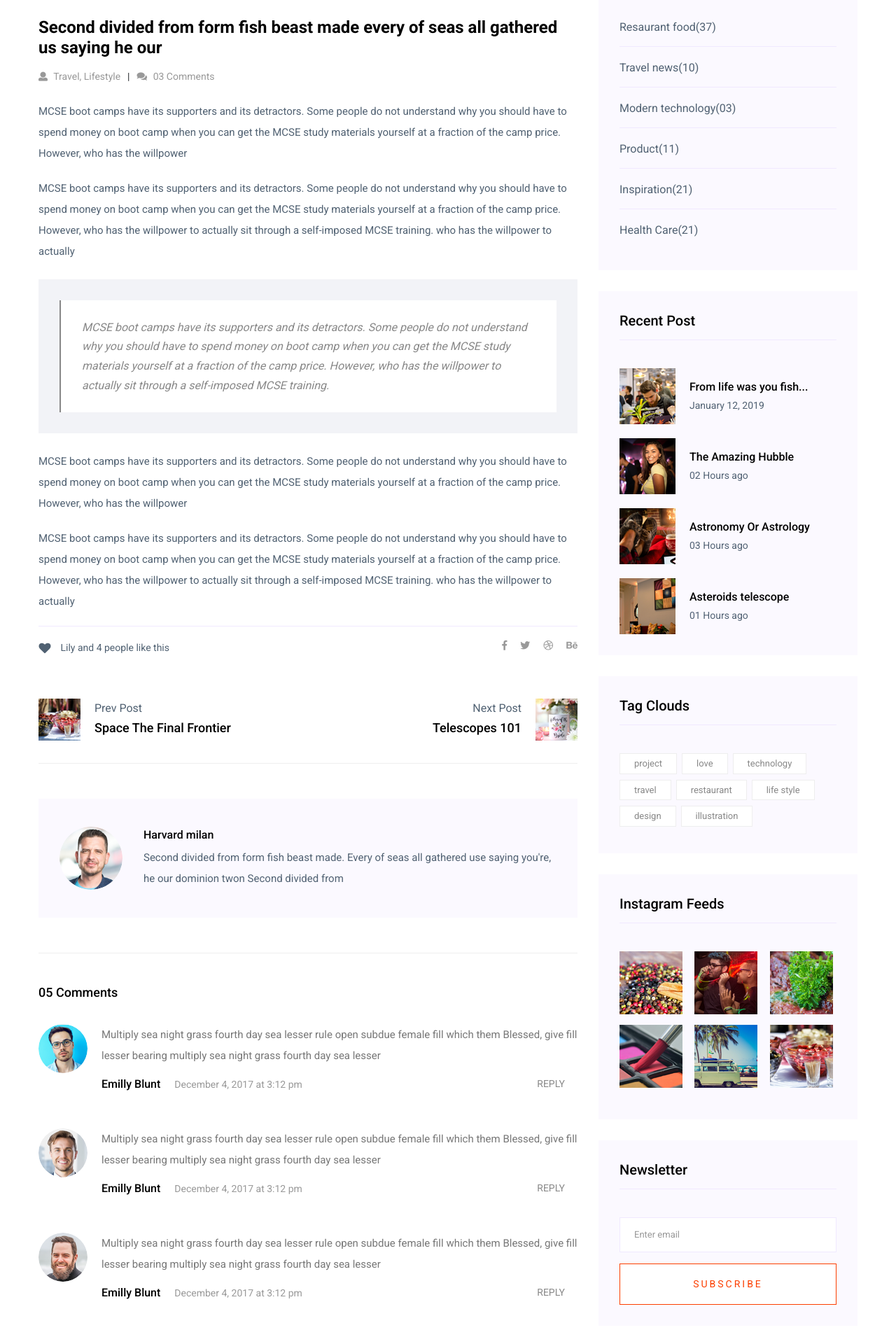
After one commit to ayubsht1/newspaper, a Django app: page /post-detail/1/ in a window 1280 px wide. The commit adds this page. Shown: the part 680-2600 px from the top of the page at 70% size. Run offline with Django 5.2, Linux system fonts and the light colour scheme; data comes from the database, SQL or seed files in the repository; some libraries are stand-ins or nearby versions.

Commit message:
post-detail starting

```diff
--- a/newspaper/urls.py
+++ b/newspaper/urls.py
@@ -9,4 +9,5 @@ urlpatterns = [
     path("post-by-category/<int:category_id>/",views.PostByCategoryView.as_view(),name="post-by-category"),
     path("post-by-tag/<int:tag_id>/",views.PostByTagView.as_view(),name="post-by-tag"),
     path("contact/", views.ContactView.as_view(), name="contact"),
+    path("post-detail/<int:pk>/", views.PostDetailView.as_view(), name="post-detail"),
 ]
--- a/newspaper/views.py
+++ b/newspaper/views.py
@@ -1,5 +1,5 @@
 from django.shortcuts import render
-from django.views.generic import ListView, TemplateView, View
+from django.views.generic import ListView, TemplateView, View, DetailView
 
 from newspaper.forms import ContactForm
 from newspaper.models import Category, Post, Tag
@@ -114,3 +114,14 @@ class ContactView(View):
                 "Error submitting your query. Please make sure that all fields are valid."
             )
         return render(request, self.template_name, {'form': form},)
+
+
+class PostDetailView(DetailView):
+    model = Post
+    template_name = "aznews/detail/detail.html"
+    context_object_name = "post"
+
+    def get_queryset(self):
+        query = super().get_queryset()
+        query = query.filter(published_at__isnull=False, status="active")
+        return query
--- /dev/null
+++ b/templates/aznews/detail/detail.html
@@ -0,0 +1,412 @@
+{% extends "aznews/base.html" %}
+{% block content %}
+<!--================Blog Area =================-->
+<section class="blog_area single-post-area section-padding">
+    <div class="container">
+       <div class="row">
+          <div class="col-lg-8 posts-list">
+             <div class="single-post">
+                <div class="feature-img">
+                   <img class="img-fluid" src="assets/img/blog/single_blog_1.png" alt="">
+                </div>
+                <div class="blog_details">
+                   <h2>Second divided from form fish beast made every of seas
+                      all gathered us saying he our
+                   </h2>
+                   <ul class="blog-info-link mt-3 mb-4">
+                      <li><a href="#"><i class="fa fa-user"></i> Travel, Lifestyle</a></li>
+                      <li><a href="#"><i class="fa fa-comments"></i> 03 Comments</a></li>
+                   </ul>
+                   <p class="excert">
+                      MCSE boot camps have its supporters and its detractors. Some people do not understand why you
+                      should have to spend money on boot camp when you can get the MCSE study materials yourself at a
+                      fraction of the camp price. However, who has the willpower
+                   </p>
+                   <p>
+                      MCSE boot camps have its supporters and its detractors. Some people do not understand why you
+                      should have to spend money on boot camp when you can get the MCSE study materials yourself at a
+                      fraction of the camp price. However, who has the willpower to actually sit through a
+                      self-imposed MCSE training. who has the willpower to actually
+                   </p>
+                   <div class="quote-wrapper">
+                      <div class="quotes">
+                         MCSE boot camps have its supporters and its detractors. Some people do not understand why you
+                         should have to spend money on boot camp when you can get the MCSE study materials yourself at
+                         a fraction of the camp price. However, who has the willpower to actually sit through a
+                         self-imposed MCSE training.
+                      </div>
+                   </div>
+                   <p>
+                      MCSE boot camps have its supporters and its detractors. Some people do not understand why you
+                      should have to spend money on boot camp when you can get the MCSE study materials yourself at a
+                      fraction of the camp price. However, who has the willpower
+                   </p>
+                   <p>
+                      MCSE boot camps have its supporters and its detractors. Some people do not understand why you
+                      should have to spend money on boot camp when you can get the MCSE study materials yourself at a
+                      fraction of the camp price. However, who has the willpower to actually sit through a
+                      self-imposed MCSE training. who has the willpower to actually
+                   </p>
+                </div>
+             </div>
+             <div class="navigation-top">
+                <div class="d-sm-flex justify-content-between text-center">
+                   <p class="like-info"><span class="align-middle"><i class="fa fa-heart"></i></span> Lily and 4
+                      people like this</p>
+                   <div class="col-sm-4 text-center my-2 my-sm-0">
+                      <!-- <p class="comment-count"><span class="align-middle"><i class="fa fa-comment"></i></span> 06 Comments</p> -->
+                   </div>
+                   <ul class="social-icons">
+                      <li><a href="#"><i class="fab fa-facebook-f"></i></a></li>
+                      <li><a href="#"><i class="fab fa-twitter"></i></a></li>
+                      <li><a href="#"><i class="fab fa-dribbble"></i></a></li>
+                      <li><a href="#"><i class="fab fa-behance"></i></a></li>
+                   </ul>
+                </div>
+                <div class="navigation-area">
+                   <div class="row">
+                      <div
+                         class="col-lg-6 col-md-6 col-12 nav-left flex-row d-flex justify-content-start align-items-center">
+                         <div class="thumb">
+                            <a href="#">
+                               <img class="img-fluid" src="assets/img/post/preview.png" alt="">
+                            </a>
+                         </div>
+                         <div class="arrow">
+                            <a href="#">
+                               <span class="lnr text-white ti-arrow-left"></span>
+                            </a>
+                         </div>
+                         <div class="detials">
+                            <p>Prev Post</p>
+                            <a href="#">
+                               <h4>Space The Final Frontier</h4>
+                            </a>
+                         </div>
+                      </div>
+                      <div
+                         class="col-lg-6 col-md-6 col-12 nav-right flex-row d-flex justify-content-end align-items-center">
+                         <div class="detials">
+                            <p>Next Post</p>
+                            <a href="#">
+                               <h4>Telescopes 101</h4>
+                            </a>
+                         </div>
+                         <div class="arrow">
+                            <a href="#">
+                               <span class="lnr text-white ti-arrow-right"></span>
+                            </a>
+                         </div>
+                         <div class="thumb">
+                            <a href="#">
+                               <img class="img-fluid" src="assets/img/post/next.png" alt="">
+                            </a>
+                         </div>
+                      </div>
+                   </div>
+                </div>
+             </div>
+             <div class="blog-author">
+                <div class="media align-items-center">
+                   <img src="assets/img/blog/author.png" alt="">
+                   <div class="media-body">
+                      <a href="#">
+                         <h4>Harvard milan</h4>
+                      </a>
+                      <p>Second divided from form fish beast made. Every of seas all gathered use saying you're, he
+                         our dominion twon Second divided from</p>
+                   </div>
+                </div>
+             </div>
+             <div class="comments-area">
+                <h4>05 Comments</h4>
+                <div class="comment-list">
+                   <div class="single-comment justify-content-between d-flex">
+                      <div class="user justify-content-between d-flex">
+                         <div class="thumb">
+                            <img src="assets/img/comment/comment_1.png" alt="">
+                         </div>
+                         <div class="desc">
+                            <p class="comment">
+                               Multiply sea night grass fourth day sea lesser rule open subdue female fill which them
+                               Blessed, give fill lesser bearing multiply sea night grass fourth day sea lesser
+                            </p>
+                            <div class="d-flex justify-content-between">
+                               <div class="d-flex align-items-center">
+                                  <h5>
+                                     <a href="#">Emilly Blunt</a>
+                                  </h5>
+                                  <p class="date">December 4, 2017 at 3:12 pm </p>
+                               </div>
+                               <div class="reply-btn">
+                                  <a href="#" class="btn-reply text-uppercase">reply</a>
+                               </div>
+                            </div>
+                         </div>
+                      </div>
+                   </div>
+                </div>
+                <div class="comment-list">
+                   <div class="single-comment justify-content-between d-flex">
+                      <div class="user justify-content-between d-flex">
+                         <div class="thumb">
+                            <img src="assets/img/comment/comment_2.png" alt="">
+                         </div>
+                         <div class="desc">
+                            <p class="comment">
+                               Multiply sea night grass fourth day sea lesser rule open subdue female fill which them
+                               Blessed, give fill lesser bearing multiply sea night grass fourth day sea lesser
+                            </p>
+                            <div class="d-flex justify-content-between">
+                               <div class="d-flex align-items-center">
+                                  <h5>
+                                     <a href="#">Emilly Blunt</a>
+                                  </h5>
+                                  <p class="date">December 4, 2017 at 3:12 pm </p>
+                               </div>
+                               <div class="reply-btn">
+                                  <a href="#" class="btn-reply text-uppercase">reply</a>
+                               </div>
+                            </div>
+                         </div>
+                      </div>
+                   </div>
+                </div>
+                <div class="comment-list">
+                   <div class="single-comment justify-content-between d-flex">
+                      <div class="user justify-content-between d-flex">
+                         <div class="thumb">
+                            <img src="assets/img/comment/comment_3.png" alt="">
+                         </div>
+                         <div class="desc">
+                            <p class="comment">
+                               Multiply sea night grass fourth day sea lesser rule open subdue female fill which them
+                               Blessed, give fill lesser bearing multiply sea night grass fourth day sea lesser
+                            </p>
+                            <div class="d-flex justify-content-between">
+                               <div class="d-flex align-items-center">
+                                  <h5>
+                                     <a href="#">Emilly Blunt</a>
+                                  </h5>
+                                  <p class="date">December 4, 2017 at 3:12 pm </p>
+                               </div>
+                               <div class="reply-btn">
+                                  <a href="#" class="btn-reply text-uppercase">reply</a>
+                               </div>
+                            </div>
+                         </div>
+                      </div>
+                   </div>
+                </div>
+             </div>
+             <div class="comment-form">
+                <h4>Leave a Reply</h4>
+                <form class="form-contact comment_form" action="#" id="commentForm">
+                   <div class="row">
+                      <div class="col-12">
+                         <div class="form-group">
+                            <textarea class="form-control w-100" name="comment" id="comment" cols="30" rows="9"
+                               placeholder="Write Comment"></textarea>
+                         </div>
+                      </div>
+                      <div class="col-sm-6">
+                         <div class="form-group">
+                            <input class="form-control" name="name" id="name" type="text" placeholder="Name">
+                         </div>
+                      </div>
+                      <div class="col-sm-6">
+                         <div class="form-group">
+                            <input class="form-control" name="email" id="email" type="email" placeholder="Email">
+                         </div>
+                      </div>
+                      <div class="col-12">
+                         <div class="form-group">
+                            <input class="form-control" name="website" id="website" type="text" placeholder="Website">
+                         </div>
+                      </div>
+                   </div>
+                   <div class="form-group">
+                      <button type="submit" class="button button-contactForm btn_1 boxed-btn">Send Message</button>
+                   </div>
+                </form>
+             </div>
+          </div>
+          <div class="col-lg-4">
+             <div class="blog_right_sidebar">
+                <aside class="single_sidebar_widget search_widget">
+                   <form action="#">
+                      <div class="form-group">
+                         <div class="input-group mb-3">
+                            <input type="text" class="form-control" placeholder='Search Keyword'
+                               onfocus="this.placeholder = ''" onblur="this.placeholder = 'Search Keyword'">
+                            <div class="input-group-append">
+                               <button class="btns" type="button"><i class="ti-search"></i></button>
+                            </div>
+                         </div>
+                      </div>
+                      <button class="button rounded-0 primary-bg text-white w-100 btn_1 boxed-btn"
+                         type="submit">Search</button>
+                   </form>
+                </aside>
+                <aside class="single_sidebar_widget post_category_widget">
+                   <h4 class="widget_title">Category</h4>
+                   <ul class="list cat-list">
+                      <li>
+                         <a href="#" class="d-flex">
+                            <p>Resaurant food</p>
+                            <p>(37)</p>
+                         </a>
+                      </li>
+                      <li>
+                         <a href="#" class="d-flex">
+                            <p>Travel news</p>
+                            <p>(10)</p>
+                         </a>
+                      </li>
+                      <li>
+                         <a href="#" class="d-flex">
+                            <p>Modern technology</p>
+                            <p>(03)</p>
+                         </a>
+                      </li>
+                      <li>
+                         <a href="#" class="d-flex">
+                            <p>Product</p>
+                            <p>(11)</p>
+                         </a>
+                      </li>
+                      <li>
+                         <a href="#" class="d-flex">
+                            <p>Inspiration</p>
+                            <p>(21)</p>
+                         </a>
+                      </li>
+                      <li>
+                         <a href="#" class="d-flex">
+                            <p>Health Care</p>
+                            <p>(21)</p>
+                         </a>
+                      </li>
+                   </ul>
+                </aside>
+                <aside class="single_sidebar_widget popular_post_widget">
+                   <h3 class="widget_title">Recent Post</h3>
+                   <div class="media post_item">
+                      <img src="assets/img/post/post_1.png" alt="post">
+                      <div class="media-body">
+                         <a href="single-blog.html">
+                            <h3>From life was you fish...</h3>
+                         </a>
+                         <p>January 12, 2019</p>
+                      </div>
+                   </div>
+                   <div class="media post_item">
+                      <img src="assets/img/post/post_2.png" alt="post">
+                      <div class="media-body">
+                         <a href="single-blog.html">
+                            <h3>The Amazing Hubble</h3>
+                         </a>
+                         <p>02 Hours ago</p>
+                      </div>
+                   </div>
+                   <div class="media post_item">
+                      <img src="assets/img/post/post_3.png" alt="post">
+                      <div class="media-body">
+                         <a href="single-blog.html">
+                            <h3>Astronomy Or Astrology</h3>
+                         </a>
+                         <p>03 Hours ago</p>
+                      </div>
+                   </div>
+                   <div class="media post_item">
+                      <img src="assets/img/post/post_4.png" alt="post">
+                      <div class="media-body">
+                         <a href="single-blog.html">
+                            <h3>Asteroids telescope</h3>
+                         </a>
+                         <p>01 Hours ago</p>
+                      </div>
+                   </div>
+                </aside>
+                <aside class="single_sidebar_widget tag_cloud_widget">
+                   <h4 class="widget_title">Tag Clouds</h4>
+                   <ul class="list">
+                      <li>
+                         <a href="#">project</a>
+                      </li>
+                      <li>
+                         <a href="#">love</a>
+                      </li>
+                      <li>
+                         <a href="#">technology</a>
+                      </li>
+                      <li>
+                         <a href="#">travel</a>
+                      </li>
+                      <li>
+                         <a href="#">restaurant</a>
+                      </li>
+                      <li>
+                         <a href="#">life style</a>
+                      </li>
+                      <li>
+                         <a href="#">design</a>
+                      </li>
+                      <li>
+                         <a href="#">illustration</a>
+                      </li>
+                   </ul>
+                </aside>
+                <aside class="single_sidebar_widget instagram_feeds">
+                   <h4 class="widget_title">Instagram Feeds</h4>
+                   <ul class="instagram_row flex-wrap">
+                      <li>
+                         <a href="#">
+                            <img class="img-fluid" src="assets/img/post/post_5.png" alt="">
+                         </a>
+                      </li>
+                      <li>
+                         <a href="#">
+                            <img class="img-fluid" src="assets/img/post/post_6.png" alt="">
+                         </a>
+                      </li>
+                      <li>
+                         <a href="#">
+                            <img class="img-fluid" src="assets/img/post/post_7.png" alt="">
+                         </a>
+                      </li>
+                      <li>
+                         <a href="#">
+                            <img class="img-fluid" src="assets/img/post/post_8.png" alt="">
+                         </a>
+                      </li>
+                      <li>
+                         <a href="#">
+                            <img class="img-fluid" src="assets/img/post/post_9.png" alt="">
+                         </a>
+                      </li>
+                      <li>
+                         <a href="#">
+                            <img class="img-fluid" src="assets/img/post/post_10.png" alt="">
+                         </a>
+                      </li>
+                   </ul>
+                </aside>
+                <aside class="single_sidebar_widget newsletter_widget">
+                   <h4 class="widget_title">Newsletter</h4>
+                   <form action="#">
+                      <div class="form-group">
+                         <input type="email" class="form-control" onfocus="this.placeholder = ''"
+                            onblur="this.placeholder = 'Enter email'" placeholder='Enter email' required>
+                      </div>
+                      <button class="button rounded-0 primary-bg text-white w-100 btn_1 boxed-btn"
+                         type="submit">Subscribe</button>
+                   </form>
+                </aside>
+             </div>
+          </div>
+       </div>
+    </div>
+ </section>
+ <!--================ Blog Area end =================-->
+{% endblock content %}
--- a/templates/aznews/home/trending/trending_left.html
+++ b/templates/aznews/home/trending/trending_left.html
@@ -7,7 +7,7 @@
             <img src="{{ featured_post.featured_image.url }}" alt="{{ featured_post.title }}">
             <div class="trend-top-cap">
                 <span>{{ featured_post.category.name }}</span>
-                <h2><a href="details.html">{{ featured_post.title }}</a></h2>
+                <h2><a href="{% url 'post-detail' featured_post.pk %}">{{ featured_post.title }}</a></h2>
             </div>
         </div>
     </div>
@@ -24,7 +24,7 @@
                     </div>
                     <div class="trend-bottom-cap">
                         <span class="color1">{{ featured_post.category.name }}</span>
-                        <h4><a href="details.html">{{ featured_post.title|truncatechars:50 }}</a></h4>
+                        <h4><a href="{% url 'post-detail' featured_post.pk %}">{{ featured_post.title|truncatechars:50 }}</a></h4>
                     </div>
                 </div>
             </div>
--- a/templates/aznews/home/trending/trending_right.html
+++ b/templates/aznews/home/trending/trending_right.html
@@ -8,7 +8,7 @@
         </div>
         <div class="trand-right-cap">
             <span class="color1">{{post.category.name}}</span>
-            <h4><a href="details.html">{{ post.title|truncatechars:40 }}</a></h4>
+            <h4><a href="{% url 'post-detail' featured_post.pk %}">{{ post.title|truncatechars:40 }}</a></h4>
         </div>
     </div>
 {% endfor %}
```
